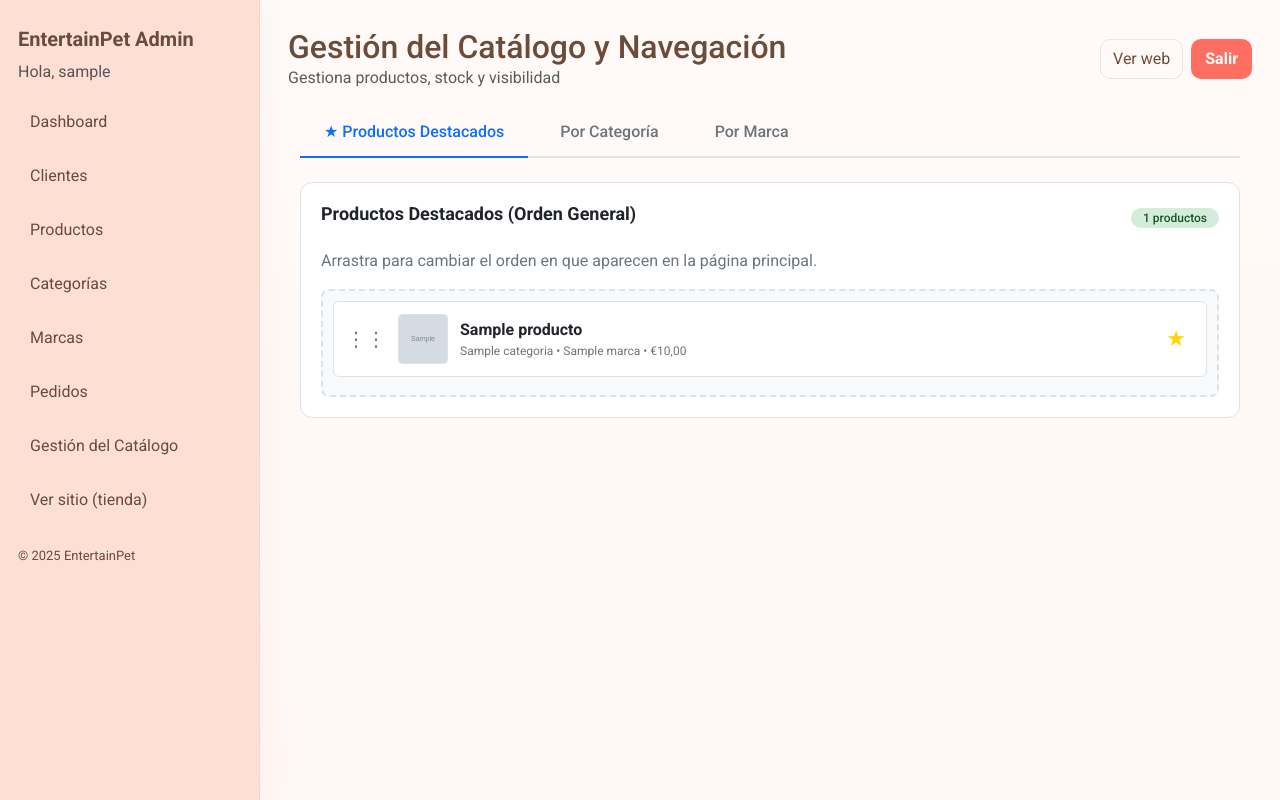
After one commit to EntertainPet/webshop, a Django app: page /gestor/catalogo/ in a window 1280 px wide. The commit adds this page. Run offline with Django 5.2, Linux system fonts and the light colour scheme; a user stored in the database is signed in; tables that the repository leaves empty hold one stand-in row (values such as "Sample post"); grey boxes marked "Sample" are stand-in pictures.

Commit message:
feat: gestión del catálogo

```diff
--- a/adminpanel/static/css/admin.css
+++ b/adminpanel/static/css/admin.css
@@ -127,3 +127,47 @@ body.admin-panel{
 .admin-content .alert-success::before{content:'\2713';font-size:18px}
 
 .admin-content .alert-danger{background:#ffc9c9;border-radius:8px}
+
+@keyframes slideDown {
+    from {
+        transform: translate(-50%, -150%);
+        opacity: 0;
+    }
+    to {
+        transform: translate(-50%, 0);
+        opacity: 1;
+    }
+}
+
+@keyframes slideUp {
+    from {
+        transform: translate(-50%, 0);
+        opacity: 1;
+    }
+    to {
+        transform: translate(-50%, -150%);
+        opacity: 0;
+    }
+}
+
+.destacado-btn {
+    font-size: 22px;
+    background: none;
+    border: none;
+    cursor: pointer;
+    color: gold; /* color estrella rellena */
+    transition: 0.2s ease;
+}
+
+.destacado-btn:hover {
+    color: black; /* color de la estrella vacía */
+}
+
+/* Cambiar contenido al pasar el ratón */
+.destacado-btn:hover::before {
+    content: "☆"; /* estrella vacía */
+}
+
+.destacado-btn::before {
+    content: "★"; /* estrella rellena */
+}
--- a/adminpanel/templates/base_admin.html
+++ b/adminpanel/templates/base_admin.html
@@ -21,6 +21,7 @@
         <li><a href="{% url 'adminpanel:categoria_list' %}">Categorías</a></li>
         <li><a href="{% url 'adminpanel:marca_list' %}">Marcas</a></li>
         <li><a href="{% url 'adminpanel:pedido_list' %}">Pedidos</a></li>
+        <li><a href="{% url 'adminpanel:catalogo_list' %}" class="nav-link">Gestión del Catálogo</a></li>
         <li><a href="{% url 'home:catalogo' %}">Ver sitio (tienda)</a></li>
       </ul>
       <div class="footer-small mt-4">&copy; 2025 EntertainPet</div>
--- /dev/null
+++ b/adminpanel/templates/catalogo/gestion.html
@@ -0,0 +1,490 @@
+{% extends '../base_admin.html' %}
+
+{% block header %}Gestión del Catálogo y Navegación{% endblock %}
+
+{% block content %}
+<style>
+    .sortable-list {
+        min-height: 50px;
+        padding: 10px;
+        background: #f8f9fa;
+        border: 2px dashed #dee2e6;
+        border-radius: 8px;
+    }
+
+    .producto-item {
+        display: flex;
+        align-items: center;
+        gap: 12px;
+        padding: 12px;
+        margin-bottom: 8px;
+        background: white;
+        border: 1px solid #dee2e6;
+        border-radius: 6px;
+        cursor: move;
+        transition: all 0.2s;
+    }
+
+    .producto-item:hover {
+        box-shadow: 0 2px 8px rgba(0,0,0,0.1);
+        border-color: #0d6efd;
+    }
+
+    .producto-item.dragging {
+        opacity: 0.5;
+    }
+
+    .drag-handle {
+        font-size: 20px;
+        color: #6c757d;
+        cursor: grab;
+    }
+
+    .drag-handle:active {
+        cursor: grabbing;
+    }
+
+    .producto-img {
+        width: 50px;
+        height: 50px;
+        object-fit: cover;
+        border-radius: 4px;
+        border: 1px solid #dee2e6;
+    }
+
+    .producto-info {
+        flex: 1;
+    }
+
+    .producto-nombre {
+        font-weight: 600;
+        color: #212529;
+    }
+
+    .producto-meta {
+        font-size: 12px;
+        color: #6c757d;
+    }
+
+    .seccion-card {
+        background: white;
+        border: 1px solid #dee2e6;
+        border-radius: 12px;
+        padding: 20px;
+        margin-bottom: 24px;
+    }
+
+    .seccion-header {
+        display: flex;
+        justify-content: space-between;
+        align-items: center;
+        margin-bottom: 16px;
+    }
+
+    .seccion-titulo {
+        font-size: 18px;
+        font-weight: 600;
+        color: #212529;
+    }
+
+    .badge {
+        display: inline-block;
+        padding: 4px 12px;
+        border-radius: 12px;
+        font-size: 12px;
+        font-weight: 500;
+    }
+
+    .badge-destacado {
+        background: #d4edda;
+        color: #155724;
+    }
+
+    .badge-seccion {
+        background: #cfe2ff;
+        color: #084298;
+    }
+
+    .btn-icon {
+        padding: 8px;
+        border: none;
+        background: transparent;
+        cursor: pointer;
+        border-radius: 4px;
+        transition: all 0.2s;
+    }
+
+    .btn-icon:hover {
+        background: #f8f9fa;
+    }
+
+    .tabs {
+        display: flex;
+        gap: 8px;
+        margin-bottom: 24px;
+        border-bottom: 2px solid #dee2e6;
+    }
+
+    .tab {
+        padding: 12px 24px;
+        border: none;
+        background: transparent;
+        cursor: pointer;
+        font-weight: 500;
+        color: #6c757d;
+        border-bottom: 2px solid transparent;
+        margin-bottom: -2px;
+        transition: all 0.2s;
+    }
+
+    .tab.active {
+        color: #0d6efd;
+        border-bottom-color: #0d6efd;
+    }
+
+    .tab-content {
+        display: none;
+    }
+
+    .tab-content.active {
+        display: block;
+    }
+
+    .select-seccion {
+        padding: 6px 12px;
+        border: 1px solid #dee2e6;
+        border-radius: 6px;
+        font-size: 14px;
+        background: white;
+        color: #212529;
+    }
+
+    .empty-state {
+        text-align: center;
+        color: #6c757d;
+        padding: 32px;
+    }
+
+    @keyframes slideIn {
+        from { transform: translateX(400px); opacity: 0; }
+        to { transform: translateX(0); opacity: 1; }
+    }
+
+    @keyframes slideOut {
+        from { transform: translateX(0); opacity: 1; }
+        to { transform: translateX(400px); opacity: 0; }
+    }
+</style>
+
+<div class="container" style="max-width: 1200px; margin: 0 auto;">
+
+    <!-- Pestañas de navegación -->
+    <div class="tabs">
+        <button class="tab active" data-tab="destacados">&#9733; Productos Destacados</button>
+        <button class="tab" data-tab="categorias"> Por Categoría</button>
+        <button class="tab" data-tab="marcas"> Por Marca</button>
+    </div>
+
+    <!-- TAB 1: Productos Destacados -->
+    <div class="tab-content active" id="tab-destacados">
+        <div class="seccion-card">
+            <div class="seccion-header">
+                <h2 class="seccion-titulo"> Productos Destacados (Orden General)</h2>
+                <span class="badge badge-destacado">{{ destacados.count }} productos</span>
+            </div>
+
+            <p style="color: #6c757d; margin-bottom: 16px;">
+                Arrastra para cambiar el orden en que aparecen en la página principal.
+            </p>
+
+            <div class="sortable-list" id="lista-destacados">
+                {% for producto in destacados %}
+                <div class="producto-item" data-id="{{ producto.id }}">
+                    <span class="drag-handle">⋮⋮</span>
+                    {% if producto.imagenes.first %}
+                    <img src="{{ producto.imagenes.first.imagen }}" alt="{{ producto.nombre }}" class="producto-img">
+                    {% else %}
+                    <div class="producto-img" style="background: #e9ecef;"></div>
+                    {% endif %}
+                    <div class="producto-info">
+                        <div class="producto-nombre">{{ producto.nombre }}</div>
+                        <div class="producto-meta">
+                            {{ producto.categoria }} • {{ producto.marca }} • €{{ producto.precio_final }}
+                        </div>
+                    </div>
+                    <button class="btn-icon destacado-btn" onclick="toggleDestacado('{{ producto.id }}')" title="Quitar de destacados"></button>
+                </div>
+                {% empty %}
+                <div class="empty-state">
+                    No hay productos marcados como destacados.
+                </div>
+                {% endfor %}
+            </div>
+        </div>
+    </div>
+
+    <!-- TAB 2: Por Categoría -->
+    <div class="tab-content" id="tab-categorias">
+        {% for item in categorias_con_productos %}
+        <div class="seccion-card">
+            <div class="seccion-header">
+                <h3 class="seccion-titulo"> {{ item.categoria.nombre }}</h3>
+                <span class="badge badge-seccion">{{ item.productos.count }} productos</span>
+            </div>
+            <div class="sortable-list" data-categoria="{{ item.categoria.id }}">
+                {% for producto in item.productos %}
+                <div class="producto-item" data-id="{{ producto.id }}">
+                    <span class="drag-handle">⋮⋮</span>
+                    {% if producto.imagenes.first %}
+                    <img src="{{ producto.imagenes.first.imagen }}" alt="{{ producto.nombre }}" class="producto-img">
+                    {% endif %}
+                    <div class="producto-info">
+                        <div class="producto-nombre">{{ producto.nombre }}</div>
+                        <div class="producto-meta">{{ producto.marca }} • €{{ producto.precio_final }}</div>
+                    </div>
+                </div>
+                {% empty %}
+                <div class="empty-state">
+                    No hay productos en esta categoría.
+                </div>
+                {% endfor %}
+            </div>
+        </div>
+        {% endfor %}
+    </div>
+
+    <!-- TAB 3: Por Marca -->
+    <div class="tab-content" id="tab-marcas">
+        {% for item in marcas_con_productos %}
+        <div class="seccion-card">
+            <div class="seccion-header">
+                <h3 class="seccion-titulo"> {{ item.marca.nombre }}</h3>
+                <span class="badge badge-seccion">{{ item.productos.count }} productos</span>
+            </div>
+            <div class="sortable-list" data-marca="{{ item.marca.id }}">
+                {% for producto in item.productos %}
+                <div class="producto-item" data-id="{{ producto.id }}">
+                    <span class="drag-handle">⋮⋮</span>
+                    {% if producto.imagenes.first %}
+                    <img src="{{ producto.imagenes.first.imagen }}" alt="{{ producto.nombre }}" class="producto-img">
+                    {% endif %}
+                    <div class="producto-info">
+                        <div class="producto-nombre">{{ producto.nombre }}</div>
+                        <div class="producto-meta">{{ producto.categoria }} • €{{ producto.precio_final }}</div>
+                    </div>
+                </div>
+                {% empty %}
+                <div class="empty-state">
+                    No hay productos de esta marca.
+                </div>
+                {% endfor %}
+            </div>
+        </div>
+        {% endfor %}
+    </div>
+
+
+</div>
+
+<script>
+// ============================================
+// CSRF helper
+// ============================================
+function getCookie(name) {
+    let cookieValue = null;
+    if (document.cookie && document.cookie !== "") {
+        const cookies = document.cookie.split(";");
+        for (let i = 0; i < cookies.length; i++) {
+            const cookie = cookies[i].trim();
+            if (cookie.substring(0, name.length + 1) === (name + "=")) {
+                cookieValue = decodeURIComponent(cookie.substring(name.length + 1));
+                break;
+            }
+        }
+    }
+    return cookieValue;
+}
+const csrftoken = getCookie("csrftoken");
+
+// ============================================
+// SISTEMA DE TABS
+// ============================================
+document.querySelectorAll('.tab').forEach(tab => {
+    tab.addEventListener('click', () => {
+        document.querySelectorAll('.tab').forEach(t => t.classList.remove('active'));
+        document.querySelectorAll('.tab-content').forEach(tc => tc.classList.remove('active'));
+
+        tab.classList.add('active');
+        const tabId = tab.getAttribute('data-tab');
+        document.getElementById(`tab-${tabId}`).classList.add('active');
+    });
+});
+
+// ============================================
+// DRAG AND DROP
+// ============================================
+let draggedItem = null;
+
+document.querySelectorAll('.sortable-list').forEach(lista => {
+    lista.querySelectorAll('.producto-item').forEach(item => {
+        item.setAttribute('draggable', 'true');
+
+        item.addEventListener('dragstart', (e) => {
+            draggedItem = item;
+            item.classList.add('dragging');
+        });
+
+        item.addEventListener('dragend', (e) => {
+            item.classList.remove('dragging');
+            guardarOrden(lista);
+        });
+    });
+
+    lista.addEventListener('dragover', (e) => {
+        e.preventDefault();
+        const afterElement = getDragAfterElement(lista, e.clientY);
+        if (afterElement == null) {
+            lista.appendChild(draggedItem);
+        } else {
+            lista.insertBefore(draggedItem, afterElement);
+        }
+    });
+});
+
+function getDragAfterElement(container, y) {
+    const draggableElements = [...container.querySelectorAll('.producto-item:not(.dragging)')];
+
+    return draggableElements.reduce((closest, child) => {
+        const box = child.getBoundingClientRect();
+        const offset = y - box.top - box.height / 2;
+
+        if (offset < 0 && offset > closest.offset) {
+            return { offset: offset, element: child };
+        } else {
+            return closest;
+        }
+    }, { offset: Number.NEGATIVE_INFINITY }).element;
+}
+
+// ============================================
+// GUARDAR ORDEN
+// ============================================
+function guardarOrden(lista) {
+    const items = lista.querySelectorAll('.producto-item');
+    const orden = Array.from(items).map(item => item.getAttribute('data-id'));
+
+    let url;
+    const categoriaId = lista.getAttribute('data-categoria');
+    const marcaId = lista.getAttribute('data-marca');
+
+    if (categoriaId) {
+        url = `/gestor/catalogo/categoria/${categoriaId}/orden/`;
+    } else if (marcaId) {
+        url = `/gestor/catalogo/marca/${marcaId}/orden/`;
+    } else {
+        url = '/gestor/catalogo/orden/';
+    }
+
+
+    fetch(url, {
+        method: 'POST',
+        credentials: 'same-origin',
+        headers: {
+            'Content-Type': 'application/json',
+            'X-CSRFToken': csrftoken,
+        },
+        body: JSON.stringify({ orden: orden })
+    })
+    .then(response => response.json())
+    .then(data => {
+        if (data.success) {
+            mostrarNotificacion('✓ Orden actualizado correctamente', 'success');
+        }
+    })
+    .catch(error => {
+        console.error('Error:', error);
+        mostrarNotificacion('✗ Error al actualizar el orden', 'error');
+    });
+}
+
+// ============================================
+// CAMBIAR SECCIÓN DESTACADA
+// ============================================
+function cambiarSeccion(productoId, seccion) {
+    fetch(`/gestor/catalogo/producto/${productoId}/seccion/`, {
+        method: 'POST',
+        credentials: 'same-origin',
+        headers: {
+            'Content-Type': 'application/json',
+            'X-CSRFToken': csrftoken,
+        },
+        body: JSON.stringify({ seccion: seccion })
+    })
+    .then(response => response.json())
+    .then(data => {
+        if (data.success) {
+            mostrarNotificacion('✓ Sección actualizada', 'success');
+            setTimeout(() => location.reload(), 1000);
+        }
+    })
+    .catch(error => {
+        console.error('Error:', error);
+        mostrarNotificacion('✗ Error al cambiar sección', 'error');
+    });
+}
+
+// ============================================
+// TOGGLE DESTACADO
+// ============================================
+function toggleDestacado(productoId) {
+    fetch(`/gestor/catalogo/producto/${productoId}/destacado/`, {
+        method: 'POST',
+        credentials: 'same-origin',
+        headers: {
+            'Content-Type': 'application/json',
+            'X-CSRFToken': csrftoken,
+        }
+    })
+    .then(response => response.json())
+    .then(data => {
+        if (data.success) {
+            mostrarNotificacion('✓ Estado actualizado', 'success');
+            setTimeout(() => location.reload(), 1000);
+        }
+    })
+    .catch(error => {
+        console.error('Error:', error);
+        mostrarNotificacion('✗ Error al actualizar', 'error');
+    });
+}
+
+// ============================================
+// NOTIFICACIONES
+// ============================================
+function mostrarNotificacion(mensaje, tipo) {
+    const notif = document.createElement('div');
+    notif.textContent = mensaje;
+    notif.style.cssText = `
+        position: fixed;
+        top: 20px;
+        left: 50%;
+        transform: translate(-50%, -150%);
+        padding: 16px 24px;
+        border-radius: 8px;
+        color: white;
+        font-weight: 500;
+        z-index: 1000;
+        background: ${tipo === 'success' ? '#198754' : '#dc3545'};
+        animation: slideDown 0.4s ease forwards;
+    `;
+
+    document.body.appendChild(notif);
+
+    setTimeout(() => {
+        notif.style.animation = 'slideUp 0.4s ease forwards';
+        setTimeout(() => notif.remove(), 400);
+    }, 3000);
+}
+</script>
+
+{% endblock %}
--- a/adminpanel/urls.py
+++ b/adminpanel/urls.py
@@ -25,4 +25,11 @@ urlpatterns = [
     path("clientes/<int:pk>/", superuser_required(views.cliente_detail), name="cliente_detail"),
     path("clientes/<int:pk>/forzar-reset-password/", superuser_required(views.cliente_forzar_reset_password), name="cliente_forzar_reset_password"),
     path("clientes/<int:pk>/compras/", superuser_required(views.consultar_compras_cliente), name="consultar_compras_cliente"),
+    # Gestión del Catálogo y Navegación
+    path("catalogo/",superuser_required(views.CatalogoGestionView.as_view()),name="catalogo_list",),
+    path("catalogo/orden/",superuser_required(views.actualizar_orden_catalogo),name="catalogo_orden",),
+    path("catalogo/categoria/<int:categoria_id>/orden/",superuser_required(views.actualizar_orden_categoria),name="categoria_orden",),
+    path("catalogo/marca/<int:marca_id>/orden/", superuser_required(views.actualizar_orden_marca), name="marca_orden"),
+    path("catalogo/producto/<int:producto_id>/seccion/",superuser_required(views.cambiar_seccion_producto),name="producto_seccion",),
+    path("catalogo/producto/<int:producto_id>/destacado/",superuser_required(views.toggle_destacado_producto),name="producto_destacado",),
     ]
--- a/adminpanel/views.py
+++ b/adminpanel/views.py
@@ -5,9 +5,14 @@ from django.urls import reverse, reverse_lazy
 from django.shortcuts import redirect, get_object_or_404, render
 from django.contrib import messages
 from django.core.files.storage import default_storage
+from django.http import JsonResponse
+from django.views.decorators.http import require_POST
+from django.utils.decorators import method_decorator
+from django.views.decorators.csrf import csrf_protect
 from home.forms import ClienteUpdateForm
 from home.models import Cliente,Categoria, Marca, Pedido, Producto, ImagenProducto, Pedido
 from .forms import CategoriaForm, ProductForm, ImagenFormSet
+import json
 
 
 
@@ -340,3 +345,160 @@ def cliente_update(request, pk):
         form.save()
         return redirect("adminpanel:cliente_list")
     return render(request, "clientes/form.html", {"form": form})
+
+# ============================================
+# GESTIÓN DEL CATÁLOGO Y NAVEGACIÓN
+# ============================================
+
+@method_decorator(csrf_protect, name="dispatch")
+class CatalogoGestionView(TemplateView):
+    template_name = "catalogo/gestion.html"  # ajusta si tu ruta es distinta
+
+    def get_context_data(self, **kwargs):
+        context = super().get_context_data(**kwargs)
+
+        # Productos destacados (orden general del catálogo)
+        destacados = (
+            Producto.objects.filter(es_destacado=True)
+            .order_by("orden_catalogo", "nombre")
+        )
+
+        # Categorías con sus productos (para la pestaña "Por Categoría")
+        categorias_con_productos = []
+        categorias = Categoria.objects.all().order_by("nombre")
+
+        for cat in categorias:
+            productos_cat = (
+                Producto.objects.filter(categoria=cat)
+                .order_by("orden_categoria", "nombre")
+            )
+            categorias_con_productos.append(
+                {
+                    "categoria": cat,
+                    "productos": productos_cat,
+                }
+            )
+
+        marcas = Marca.objects.prefetch_related('productos').all()
+        context['marcas_con_productos'] = [
+            {
+                'marca': marca,
+                'productos': marca.productos.order_by('orden_catalogo')
+            }
+            for marca in marcas
+        ]
+
+        context["destacados"] = destacados
+        context["categorias_con_productos"] = categorias_con_productos
+
+        return context
+
+@require_POST
+@csrf_protect
+def actualizar_orden_catalogo(request):
+    """
+    Actualiza el campo orden_catalogo según el orden recibido.
+    Se usa para:
+      - lista general de destacados
+    """
+    try:
+        data = json.loads(request.body.decode("utf-8"))
+    except json.JSONDecodeError:
+        return JsonResponse({"success": False, "error": "JSON inválido"}, status=400)
+
+    orden_ids = data.get("orden", [])
+
+    if not isinstance(orden_ids, list):
+        return JsonResponse({"success": False, "error": "Formato de datos incorrecto"}, status=400)
+
+    # Asignamos índice a cada producto
+    for index, producto_id in enumerate(orden_ids):
+        try:
+            producto_id = int(producto_id)
+        except (TypeError, ValueError):
+            continue
+
+        Producto.objects.filter(pk=producto_id).update(orden_catalogo=index)
+
+    return JsonResponse({"success": True})
+
+@require_POST
+@csrf_protect
+def actualizar_orden_categoria(request, categoria_id):
+    """
+    Actualiza el orden dentro de una categoría (campo orden_categoria).
+    """
+    try:
+        data = json.loads(request.body.decode("utf-8"))
+    except json.JSONDecodeError:
+        return JsonResponse({"success": False, "error": "JSON inválido"}, status=400)
+
+    orden_ids = data.get("orden", [])
+
+    if not isinstance(orden_ids, list):
+        return JsonResponse({"success": False, "error": "Formato de datos incorrecto"}, status=400)
+
+    for index, producto_id in enumerate(orden_ids):
+        try:
+            producto_id = int(producto_id)
+        except (TypeError, ValueError):
+            continue
+
+        Producto.objects.filter(pk=producto_id, categoria_id=categoria_id).update(
+            orden_categoria=index
+        )
+
+    return JsonResponse({"success": True})
+
+@require_POST
+@csrf_protect
+def cambiar_seccion_producto(request, producto_id):
+    """
+    Cambia la seccion_destacada de un producto.
+    """
+    try:
+        data = json.loads(request.body.decode("utf-8"))
+        seccion = data.get("seccion", "") or ""
+    except json.JSONDecodeError:
+        return JsonResponse({"success": False, "error": "JSON inválido"}, status=400)
+
+    try:
+        producto = Producto.objects.get(pk=producto_id)
+    except Producto.DoesNotExist:
+        return JsonResponse({"success": False, "error": "Producto no encontrado"}, status=404)
+
+    producto.seccion_destacada = seccion
+    producto.save(update_fields=["seccion_destacada"])
+
+    return JsonResponse({"success": True})
+
+@require_POST
+@csrf_protect
+def toggle_destacado_producto(request, producto_id):
+    """
+    Activa/desactiva el flag es_destacado de un producto.
+    """
+    try:
+        producto = Producto.objects.get(pk=producto_id)
+    except Producto.DoesNotExist:
+        return JsonResponse({"success": False, "error": "Producto no encontrado"}, status=404)
+
+    producto.es_destacado = not producto.es_destacado
+    producto.save(update_fields=["es_destacado"])
+
+    return JsonResponse({"success": True, "es_destacado": producto.es_destacado})
+
+@require_POST
+@csrf_protect
+def actualizar_orden_marca(request, marca_id):
+    """Actualiza el orden de productos dentro de una marca"""
+    try:
+        data = json.loads(request.body)
+        orden = data.get('orden', [])
+
+        for index, producto_id in enumerate(orden):
+            Producto.objects.filter(id=producto_id, marca_id=marca_id).update(orden_catalogo=index)
+
+        return JsonResponse({'success': True})
+    except Exception as e:
+        return JsonResponse({'success': False, 'error': str(e)}, status=400)
--- a/home/models.py
+++ b/home/models.py
@@ -72,6 +72,8 @@ class Producto(models.Model):
     es_destacado = models.BooleanField(default=False)
     fecha_creacion = models.DateTimeField(auto_now_add=True)
     fecha_actualizacion = models.DateTimeField(auto_now=True)
+    orden_catalogo = models.PositiveIntegerField(default=0)
+    orden_categoria = models.PositiveIntegerField(default=0)
 
     def __str__(self):
         return self.nombre
@@ -93,6 +95,10 @@ class Producto(models.Model):
     @property
     def precio_final(self):
         return self.precio_oferta if self.precio_oferta else self.precio
+
+    class Meta:
+        ordering = ["orden_catalogo", "nombre"]
+
 
 
 
```
Also changed, not shown: home/views.py (+7 -0 lines).
